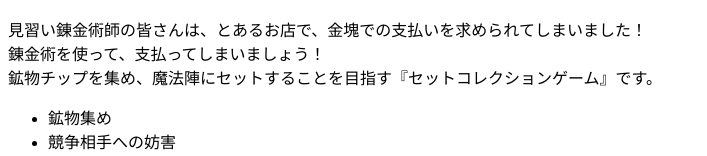
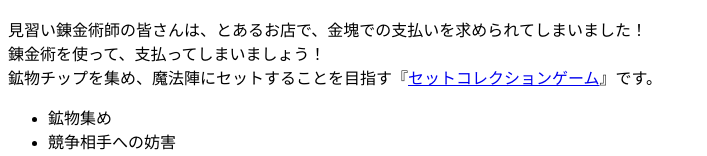
Before and after one commit to paphio-kitsuki/web-learning-1, a plain HTML site: page web-projects/test-site/index.html in a window 1280 px wide. Shown: the part 540-696 px from the top of the page, without its empty margins (0-707 px from the left). Drawn offline with Linux system fonts and the light colour scheme.

Commit message:
done base-of-html all

```diff
--- a/web-projects/test-site/index.html
+++ b/web-projects/test-site/index.html
@@ -11,7 +11,7 @@
 	<p>
 		見習い錬金術師の皆さんは、とあるお店で、金塊での支払いを求められてしまいました！<br />
 		錬金術を使って、支払ってしまいましょう！<br />
-		鉱物チップを集め、魔法陣にセットすることを目指す『セットコレクションゲーム』です。<br />
+		鉱物チップを集め、魔法陣にセットすることを目指す『<a href="https://bodoge.hoobby.net/mechanics/33">セットコレクションゲーム</a>』です。<br />
 	</p>
 	<ul>
 		<li>鉱物集め</li>
```
